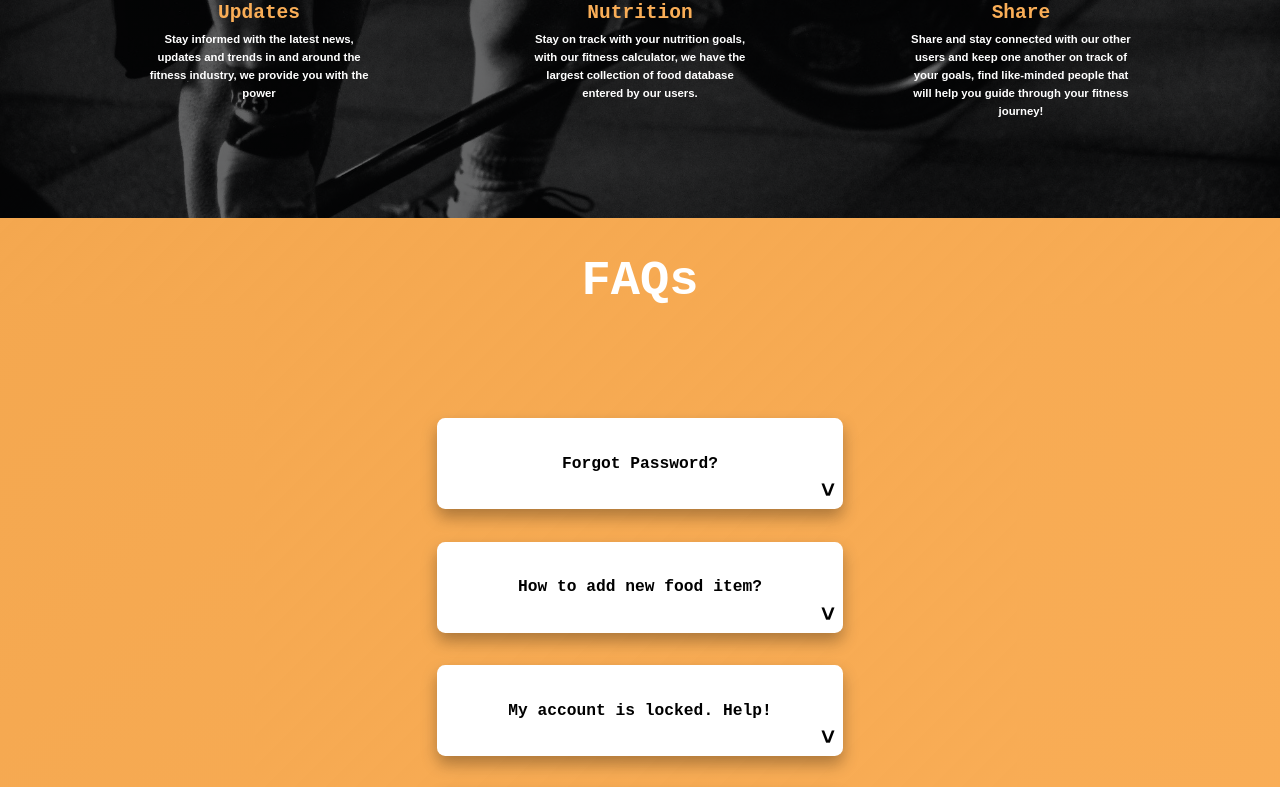
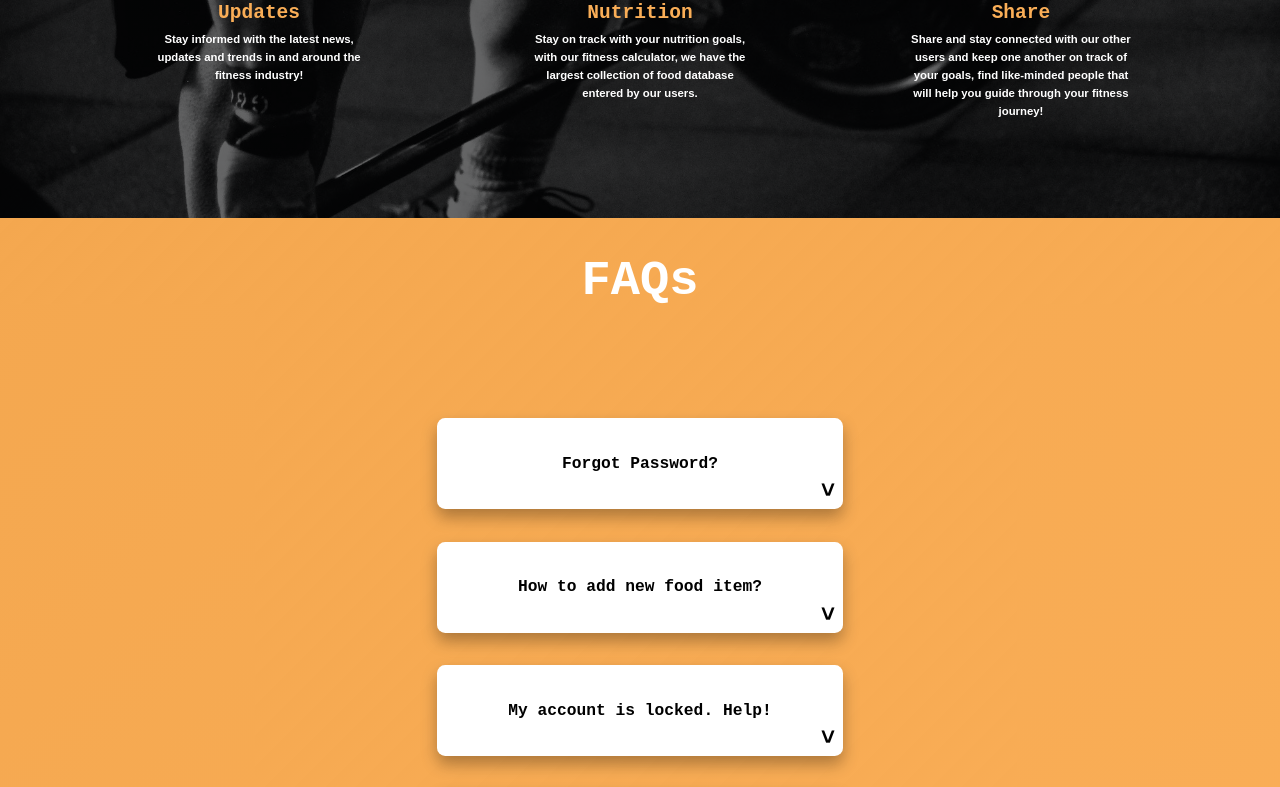
Before and after one commit to sbedi49/fitness-mecca, a plain HTML site: page index.html in a window 1280 px wide. Shown: the part 1729-2516 px from the top of the page. Drawn offline with nearby package versions, Linux system fonts and the light colour scheme.

Commit message:
Updated description in features section

```diff
--- a/index.html
+++ b/index.html
@@ -89,7 +89,7 @@
           <h2 class="feature-title">Updates</h2>
           <p class="feature-text">
             Stay informed with the latest news, updates and trends in and around
-            the fitness industry, we provide you with the power
+            the fitness industry!
           </p>
         </div>
         <div class="feature-box">
```
